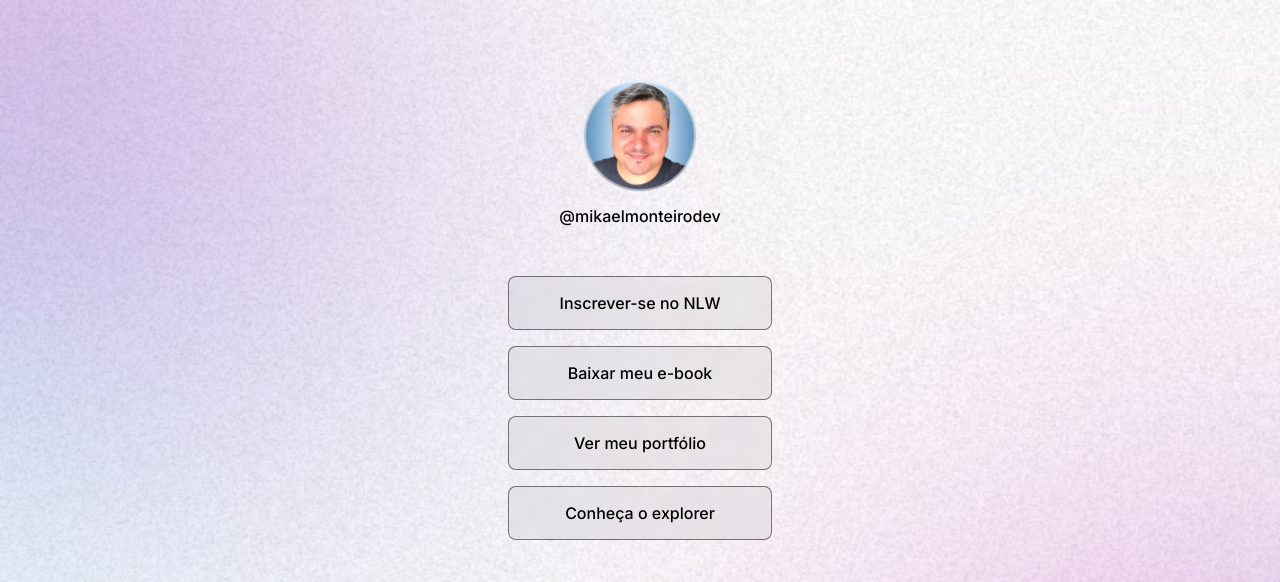
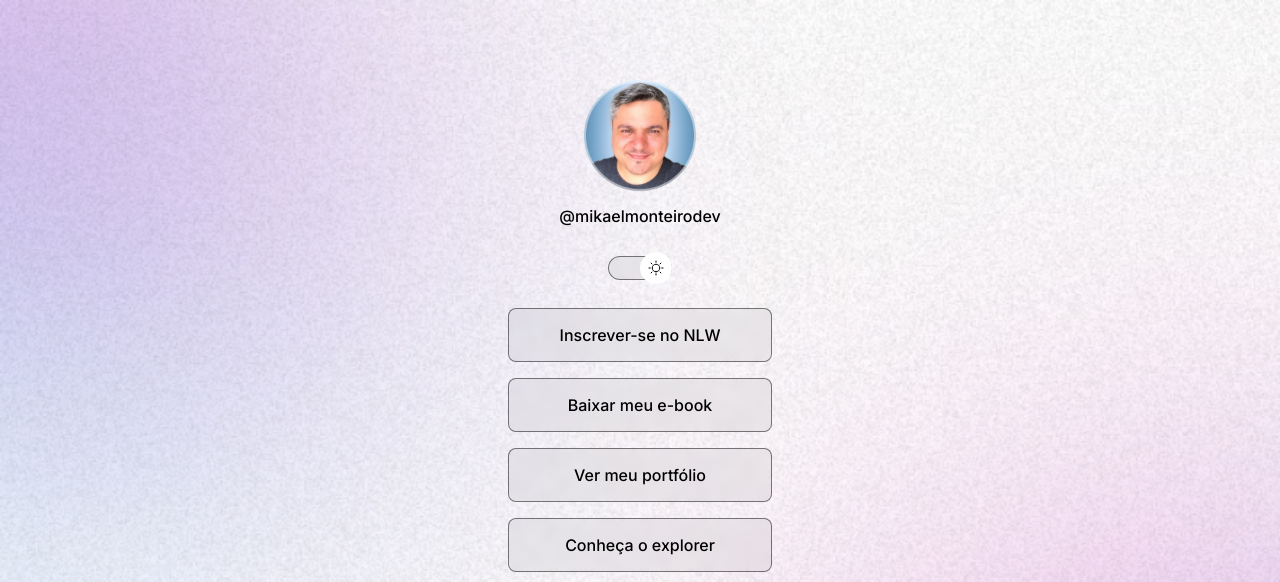
Before and after one commit to mikaelmonteirodev/devlink, a plain HTML site: page index.html in a window 1280 px wide. Shown: the top 582 px of the page. Drawn offline with nearby package versions, Linux system fonts and the light colour scheme.

Commit message:
feat: change html and css

```diff
--- a/index.html
+++ b/index.html
@@ -20,6 +20,10 @@
           alt="Foto de perfil de Mikael Monteiro sorriindo com fundo azul claro"
         />
         <p>@mikaelmonteirodev</p>
+      </div>
+      <div id="switch">
+        <button></button>
+        <span></span>
       </div>
       <ul>
         <li>
--- a/style.css
+++ b/style.css
@@ -11,6 +11,7 @@
   --surface-color: rgba(255, 255, 255, 0.05);
   --surface-color-hover: rgba(0, 0, 0, 0.02);
   --high-light-color: rgba(255, 255, 255, 0.2);
+  --switch-bg-url: url(./assets/moon-stars.svg);
 }
 
 .light {
@@ -20,6 +21,7 @@
   --surface-color: rgba(0, 0, 0, 0.05);
   --surface-color-hover: rgba(0, 0, 0, 0.01);
   --high-light-color: rgba(0, 0, 0, 0.1);
+  --switch-bg-url: url(./assets/sun.svg);
 }
 
 body {
@@ -37,6 +39,8 @@ body * {
   padding: 0 24px;
 }
 
+/* Profile */
+
 #profile {
   text-align: center;
   padding: 24px;
@@ -51,6 +55,43 @@ body * {
   font-weight: 500;
   line-height: 24px;
   margin-top: 8px;
+}
+
+/* switch */
+#switch {
+  position: relative;
+  width: 64px;
+  margin: 4px auto;
+}
+
+#switch button {
+  width: 32px;
+  height: 32px;
+  background: white var(--switch-bg-url) no-repeat center;
+  border: 0;
+  border-radius: 50%;
+
+  position: absolute;
+  top: 50%;
+  left: 0;
+  z-index: 1;
+  transform: translateY(-50%);
+}
+
+.light #switch button {
+  right: 0;
+  left: initial;
+}
+
+#switch span {
+  display: block;
+  width: 64px;
+  height: 24px;
+  background: var(--surface-color);
+  border: 1px solid var(--stroke-color);
+  backdrop-filter: blur(4px);
+  -webkit-backdrop-filter: blur(4px);
+  border-radius: 9999px;
 }
 
 /* Links */
```
